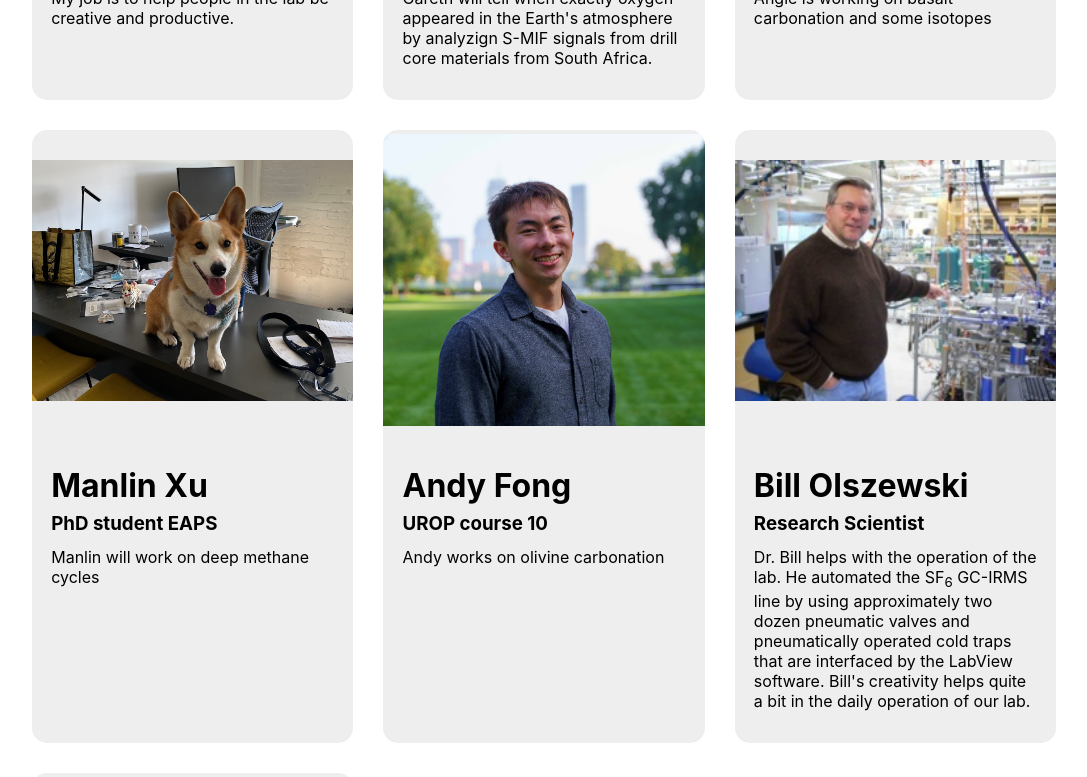
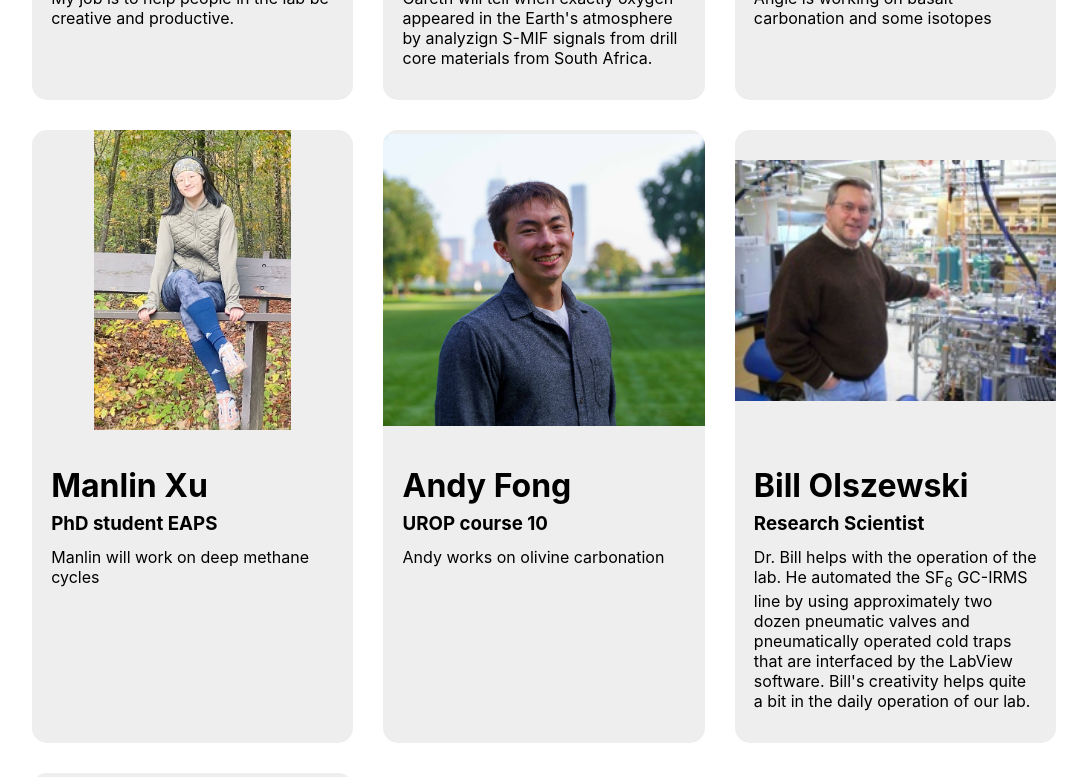
Before and after one commit to rickono/onolab-client, a Next.js app: page /people in a window 1280 px wide. Shown: the part 580-1357 px from the top of the page, without its empty margins (96-1183 px from the left). Built offline with nearby package versions, Linux system fonts and the light colour scheme.

Commit message:
add Manlin photo

```diff
--- a/data/people.js
+++ b/data/people.js
@@ -25,7 +25,7 @@ const people = [
   name: 'Manlin Xu',
   lab_role: 'PhD student EAPS',
   bio: 'Manlin will work on deep methane cycles',
-  img: '/people/KumaOno.jpg',
+  img: '/people/ManlinXu.jpg',
   },
 
   {
@@ -36,13 +36,13 @@ const people = [
     img: '/people/andyfong.jpg',
     },
 
-  /* {
+  {
     current_member: false,
     name: 'Vanessa Sun',
     lab_role: 'PhD student EAPS',
     bio: 'Vanessa is interested in carbon sequestration and is exploring her passion in isotopes.',
     img: '/people/VanessaSun.jpg',
-  }, */
+  },
   {
     current_member: true,
     name: 'Bill Olszewski',
```
Also changed, not shown: public/people/ManlinXu.jpg (added).
